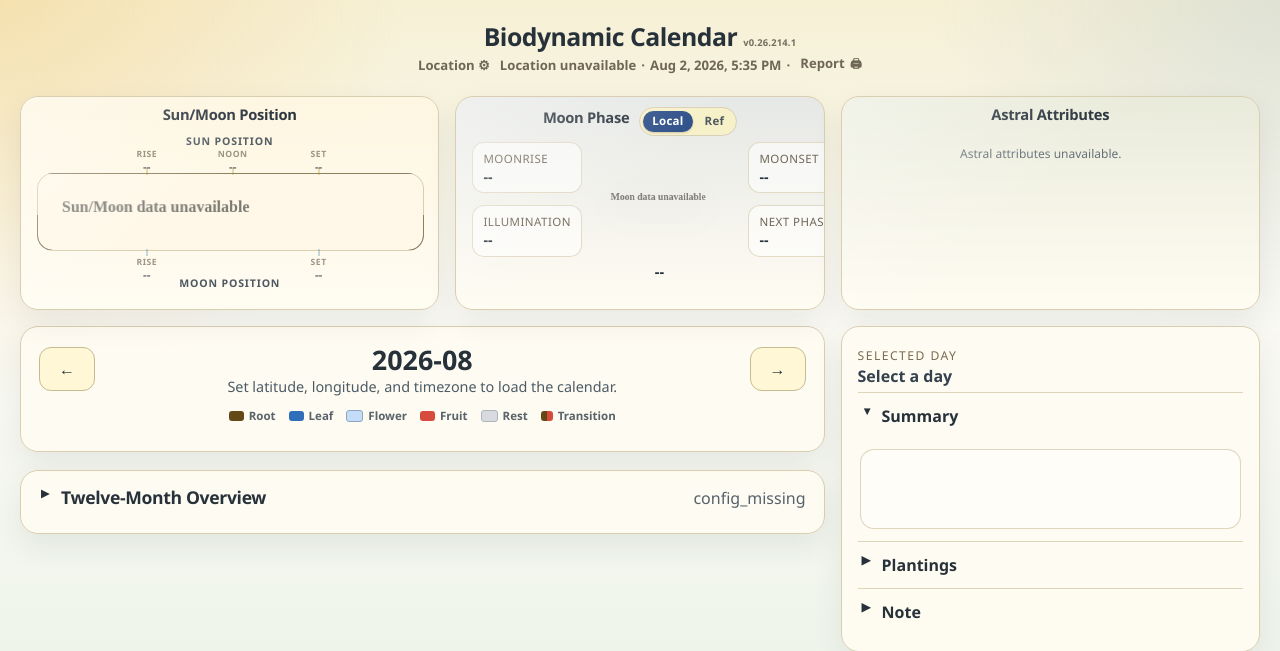
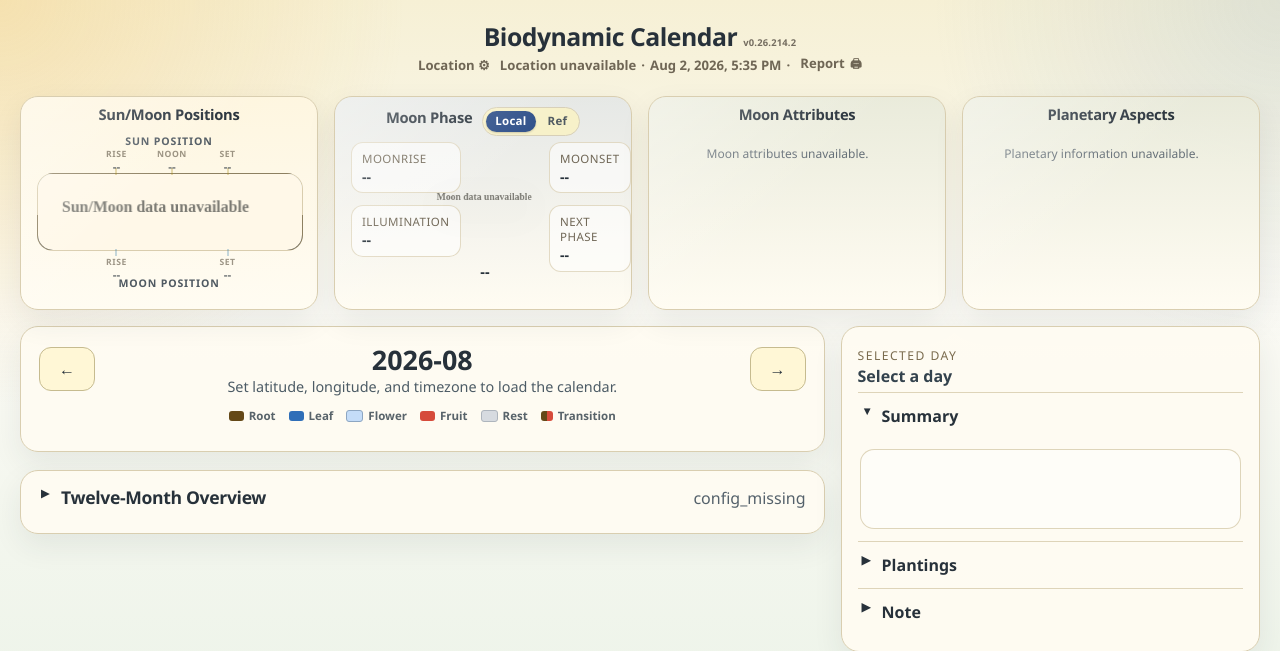
Before and after one commit to mot-yelraf/Biodynamic_Calendar, a FastAPI app: page / in a window 1280 px wide. Shown: the top 651 px of the page. Run offline with FastAPI, Linux system fonts and the light colour scheme; data that the repository does not hold is empty; some libraries are stand-ins or nearby versions.

Commit message:
Split astral details into moon and planetary cards

```diff
--- a/pyproject.toml
+++ b/pyproject.toml
@@ -4,7 +4,7 @@ build-backend = "setuptools.build_meta"
 
 [project]
 name = "biodynamic-calendar"
-version = "v0.26.214.1"
+version = "v0.26.214.2"
 description = "Standalone biodynamic calendar library and local web app."
 readme = "README.md"
 requires-python = ">=3.11"
--- a/src/biodynamic_calendar/core.py
+++ b/src/biodynamic_calendar/core.py
@@ -53,7 +53,7 @@ class BiodynamicConfig:
 
 
 # Increment when persisted calendar or daily-summary calculation output changes.
-CALCULATION_IMPLEMENTATION_VERSION = 4
+CALCULATION_IMPLEMENTATION_VERSION = 5
 
 
 @dataclass(frozen=True)
@@ -538,6 +538,7 @@ def _cosmic_attributes(
     obs,
     ts,
     eph,
+    constellation_at,
 ) -> dict[str, object]:
     from skyfield import almanac, eclipselib
     from skyfield.framelib import ecliptic_frame
@@ -552,10 +553,13 @@ def _cosmic_attributes(
         ("Saturn", "saturn barycenter"),
     )
     longitudes: dict[str, float] = {}
+    planet_zodiac: list[dict[str, str]] = []
     for label, key in planet_specs:
         apparent = earth.at(current_t).observe(eph[key]).apparent()
         _lat, lon, _distance = apparent.frame_latlon(ecliptic_frame)
         longitudes[label] = float(lon.degrees) % 360.0
+        sign_index = _biodynamic_sign_index_for_constellation(str(constellation_at(apparent)))
+        planet_zodiac.append({"body": label, "sign": str(_SIGNS[sign_index]["name"])})
 
     aspect_angles = (("Conjunction", 0.0), ("Square", 90.0), ("Trine", 120.0), ("Opposition", 180.0))
     aspects: list[dict[str, object]] = []
@@ -644,6 +648,7 @@ def _cosmic_attributes(
 
     return {
         "planetary_aspects": aspects,
+        "planet_zodiac": planet_zodiac,
         "moon_direction_window": direction_window,
         "moon_distance": {
             "km": round(distance_km),
@@ -1454,8 +1459,16 @@ def get_astro_payload(
 
         cosmic_attributes: dict[str, object] = {}
         try:
-            _, cosmic_ts, cosmic_eph, _constellation_at = _skyfield_runtime()
-            cosmic_attributes = _cosmic_attributes(summary_local, sunrise, sunset, obs, cosmic_ts, cosmic_eph)
+            _, cosmic_ts, cosmic_eph, cosmic_constellation_at = _skyfield_runtime()
+            cosmic_attributes = _cosmic_attributes(
+                summary_local,
+                sunrise,
+                sunset,
+                obs,
+                cosmic_ts,
+                cosmic_eph,
+                cosmic_constellation_at,
+            )
         except Exception:
             cosmic_attributes = {}
 
--- a/static/app.css
+++ b/static/app.css
@@ -188,7 +188,7 @@ button:active {
 
 .hero-grid {
   display: grid;
-  grid-template-columns: var(--top-left-col) var(--top-middle-col) var(--top-right-col);
+  grid-template-columns: repeat(4, minmax(0, 1fr));
   grid-auto-rows: 214px;
   gap: var(--layout-gap);
   align-items: stretch;
@@ -203,8 +203,12 @@ button:active {
   grid-column: 2;
 }
 
-.hero-grid .cosmic-panel {
+.hero-grid .moon-attributes-panel {
   grid-column: 3;
+}
+
+.hero-grid .planetary-panel {
+  grid-column: 4;
 }
 
 .hero-center {
@@ -448,6 +452,22 @@ button:disabled:hover {
   color: #27313a;
 }
 
+.planet-zodiac-list {
+  display: grid;
+  grid-template-columns: repeat(2, minmax(0, 1fr));
+  gap: 5px 14px;
+}
+
+.planet-zodiac-list .cosmic-line {
+  display: flex;
+  justify-content: space-between;
+  gap: 8px;
+}
+
+.planet-zodiac-list .cosmic-line + .cosmic-line {
+  margin-top: 0;
+}
+
 .cosmic-empty {
   color: #667078;
   font-size: 0.75rem;
@@ -645,8 +665,8 @@ button:disabled:hover {
 
 .moon-body {
   display: grid;
-  grid-template-columns: minmax(98px, 1fr) 158px minmax(98px, 1fr);
-  gap: 10px;
+  grid-template-columns: minmax(70px, 1fr) 116px minmax(70px, 1fr);
+  gap: 6px;
   align-items: start;
   margin-top: 6px;
 }
--- a/static/app.js
+++ b/static/app.js
@@ -371,10 +371,12 @@ function formatDaylightMinutes(value) {
 }
 
 function renderCosmicAttributes(cosmic) {
-  const target = document.getElementById("cosmicAttributes");
-  if (!target) return;
+  const moonTarget = document.getElementById("cosmicAttributes");
+  const planetTarget = document.getElementById("planetaryAttributes");
+  if (!moonTarget || !planetTarget) return;
   if (!cosmic || typeof cosmic !== "object" || !Object.keys(cosmic).length) {
-    target.innerHTML = '<div class="cosmic-empty">Astral attributes unavailable.</div>';
+    moonTarget.innerHTML = '<div class="cosmic-empty">Moon attributes unavailable.</div>';
+    planetTarget.innerHTML = '<div class="cosmic-empty">Planetary information unavailable.</div>';
     return;
   }
 
@@ -382,6 +384,10 @@ function renderCosmicAttributes(cosmic) {
   const aspectLines = aspects.length
     ? aspects.map((item) => `<div class="cosmic-line"><strong>${esc(item.bodies || "--")}</strong> ${esc(item.aspect || "")} · ${esc(item.orb_deg)}° orb</div>`).join("")
     : '<div class="cosmic-line">No major aspect within 3°.</div>';
+  const zodiac = Array.isArray(cosmic.planet_zodiac) ? cosmic.planet_zodiac : [];
+  const zodiacLines = zodiac.length
+    ? zodiac.map((item) => `<div class="cosmic-line"><strong>${esc(item.body || "--")}</strong><span>${esc(item.sign || "--")}</span></div>`).join("")
+    : '<div class="cosmic-line">Planet zodiac information unavailable.</div>';
 
   const direction = cosmic.moon_direction_window || {};
   const distance = cosmic.moon_distance || {};
@@ -393,16 +399,7 @@ function renderCosmicAttributes(cosmic) {
     ? eclipses.map((item) => `<div class="cosmic-line"><strong>${esc(item.kind || "Eclipse")}</strong> · ${formatCosmicDateTime(item.at)}</div>`).join("")
     : '<div class="cosmic-line">No lunar eclipse in the next year.</div>';
 
-  const daylight = cosmic.daylight_season || {};
-  const change = Number(daylight.daylight_change_minutes || 0);
-  const season = daylight.next_season || {};
-  const changeText = `${change > 0 ? "+" : ""}${Math.round(change)} min tomorrow`;
-
-  target.innerHTML = `
-    <section class="cosmic-group">
-      <h3>Planetary Aspects</h3>
-      ${aspectLines}
-    </section>
+  moonTarget.innerHTML = `
     <section class="cosmic-group">
       <h3>Moon Direction Window</h3>
       <div class="cosmic-line"><strong>${esc(String(direction.direction || "--").replace(/^./, (letter) => letter.toUpperCase()))}</strong></div>
@@ -418,10 +415,16 @@ function renderCosmicAttributes(cosmic) {
       <h3>Eclipses</h3>
       ${eclipseLines}
     </section>
+  `;
+
+  planetTarget.innerHTML = `
     <section class="cosmic-group">
-      <h3>Daylight / Season</h3>
-      <div class="cosmic-line"><strong>${formatDaylightMinutes(daylight.daylight_minutes)}</strong> · ${esc(changeText)}</div>
-      <div class="cosmic-line">${esc(season.kind || "Next seasonal event")} · ${formatCosmicDateTime(season.at)}</div>
+      <h3>Current Major Aspects</h3>
+      ${aspectLines}
+    </section>
+    <section class="cosmic-group">
+      <h3>Planet Zodiac</h3>
+      <div class="planet-zodiac-list">${zodiacLines}</div>
     </section>
   `;
 }
--- a/templates/index.html
+++ b/templates/index.html
@@ -45,7 +45,7 @@
     <section class="hero-grid">
       <section class="panel astro-panel sun-panel sun-moon-panel" id="sunMoonPositionPanel" role="button" tabindex="0" aria-label="Open 29 day Sun/Moon position graphic" title="29 day Sun/Moon position">
         <div class="astro-head">
-          <h2>Sun/Moon Position</h2>
+          <h2>Sun/Moon Positions</h2>
         </div>
         <div class="position-chart">
           <div class="position-axis sun-position-axis" aria-label="Sun Position event times">
@@ -101,12 +101,21 @@
         </div>
       </section>
 
-      <section class="panel astro-panel cosmic-panel" aria-labelledby="cosmicAttributesTitle">
+      <section class="panel astro-panel cosmic-panel moon-attributes-panel" aria-labelledby="cosmicAttributesTitle">
         <div class="astro-head cosmic-head">
-          <h2 id="cosmicAttributesTitle">Astral Attributes</h2>
+          <h2 id="cosmicAttributesTitle">Moon Attributes</h2>
         </div>
         <div id="cosmicAttributes" class="cosmic-scroll" aria-live="polite">
-          <div class="cosmic-empty">Astral attributes loading&hellip;</div>
+          <div class="cosmic-empty">Moon attributes loading&hellip;</div>
+        </div>
+      </section>
+
+      <section class="panel astro-panel cosmic-panel planetary-panel" aria-labelledby="planetaryAspectsTitle">
+        <div class="astro-head cosmic-head">
+          <h2 id="planetaryAspectsTitle">Planetary Aspects</h2>
+        </div>
+        <div id="planetaryAttributes" class="cosmic-scroll" aria-live="polite">
+          <div class="cosmic-empty">Planetary information loading&hellip;</div>
         </div>
       </section>
     </section>
```
Also changed, not shown: tests/test_sensorius_parity.py (+7 -2 lines).
